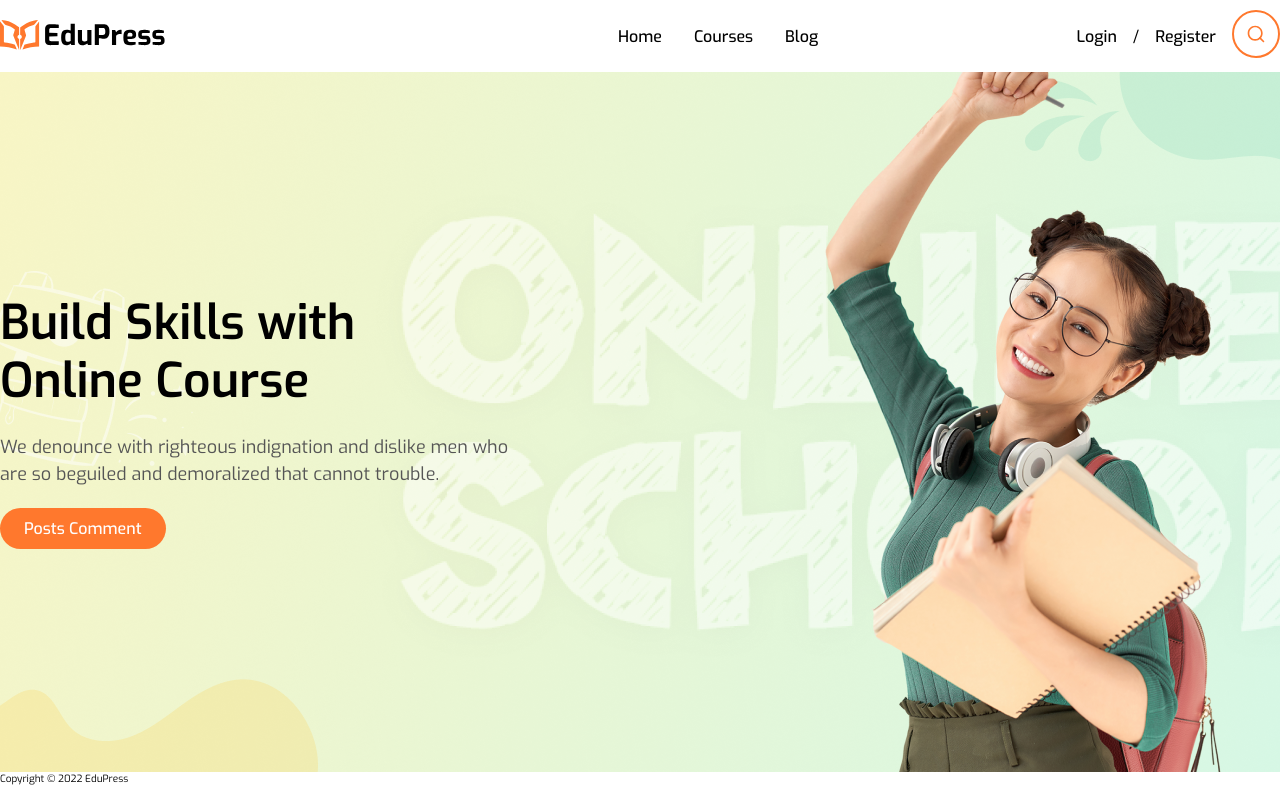
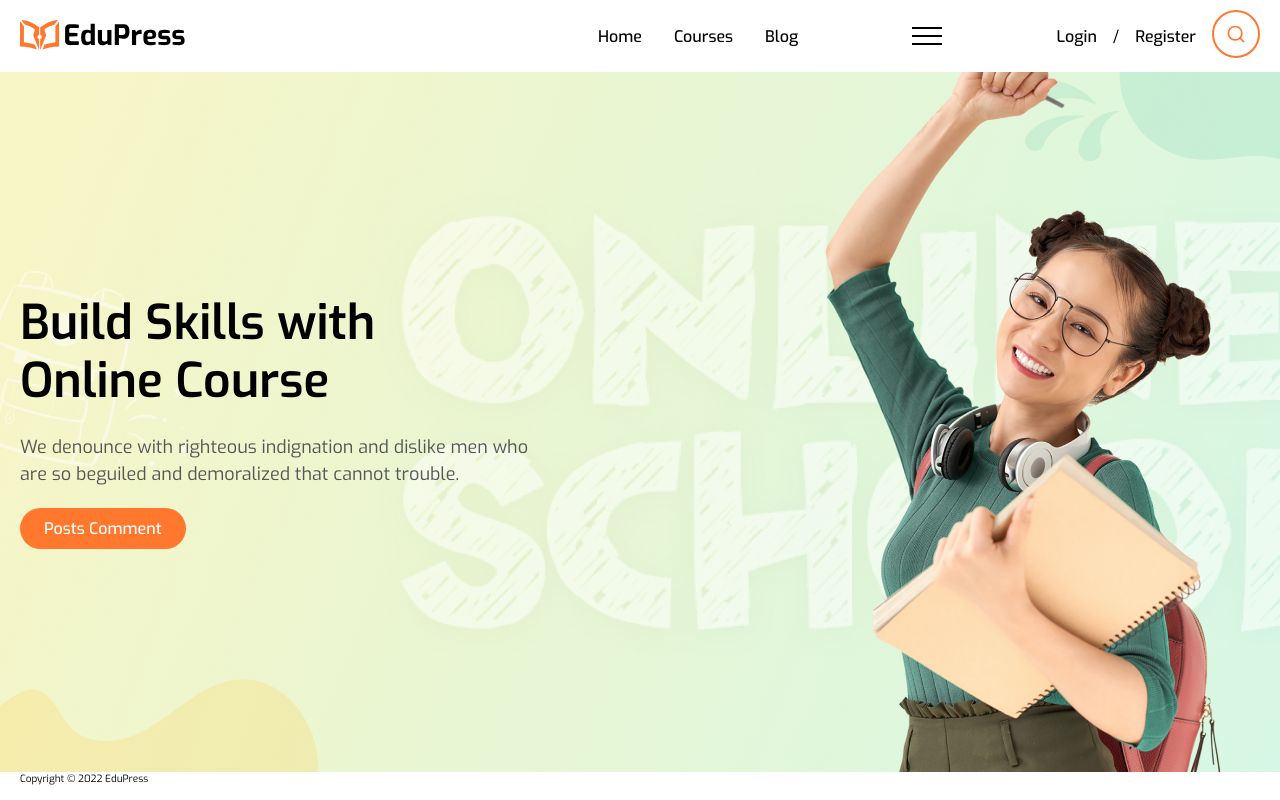
Before and after one commit to freund82/e-learning-react, a React (Vite) app: page / in a window 1280 px wide. Built offline with nearby package versions, Linux system fonts and the light colour scheme.

Commit message:
Оптимизировал стили header под маленькие экраны

```diff
--- a/src/components/Layout/Header/Header.jsx
+++ b/src/components/Layout/Header/Header.jsx
@@ -22,6 +22,9 @@ function Header() {
                             <Link to="/blog" className="header__link" href="#">Blog</Link>
                         </li>
                     </ul>
+                    <div className="nav__burger--menu">
+
+                    </div>
                     <div className="header__auth">
                         <Link to="/login" className="header__link" href="#">Login</Link>
                         <span>/</span>
--- a/src/components/Layout/Header/header.css
+++ b/src/components/Layout/Header/header.css
@@ -40,6 +40,46 @@
     transition: color 0.2s ease-in-out;
 }
 
+.nav__burger--menu{
+    display:block;
+    width:3rem;
+    cursor: pointer;
+    border-bottom:solid 0.2rem var(--black);
+}
+
+.nav__burger--menu::after{
+    content:"";
+    display:block;
+    width:3rem;
+    height:0.2rem;
+    background-color:var(--black);
+    margin-bottom:0.6rem;
+}
+
+.nav__burger--menu::before{
+    content:"";
+    display:block;
+    width:3rem;
+    height:0.2rem;
+    background-color:var(--black);
+    margin-bottom:0.6rem;
+}
+
+.nav__burger--menu:hover::after{
+    background-color:var(--orange);
+    transition: background-color 0.2s ease-in-out;
+}
+
+.nav__burger--menu:hover::before{
+    background-color:var(--orange);
+    transition: background-color 0.2s ease-in-out;
+}
+
+.nav__burger--menu:hover{
+    border-bottom:solid 0.2rem var(--orange);
+    transition: border-bottom 0.2s ease-in-out;
+}
+
 .header__auth{
     display:flex;
     align-items: center;
@@ -50,3 +90,23 @@
 .header__search{
     cursor: pointer;
 }
+
+@media(max-width: 1400px) {
+    .header{
+        padding:0 2rem;
+    }
+}
+
+@media(max-width: 700px) {
+    .header__list, .header__search, .header__auth{
+        display:none;
+    }
+
+    .nav__burger--menu{
+        align-items: flex-end;
+    }
+
+    .header__nav{
+        justify-content: flex-end;
+    }
+}
--- a/src/index.css
+++ b/src/index.css
@@ -51,3 +51,9 @@ a {
   max-width: 129rem;
   margin: 0 auto;
 }
+
+@media(max-width: 1400px) {
+    .container{
+        padding: 0 2rem;
+    }
+}
```
Also changed, not shown: src/pages/Home/home.css (line endings or trailing spaces).
